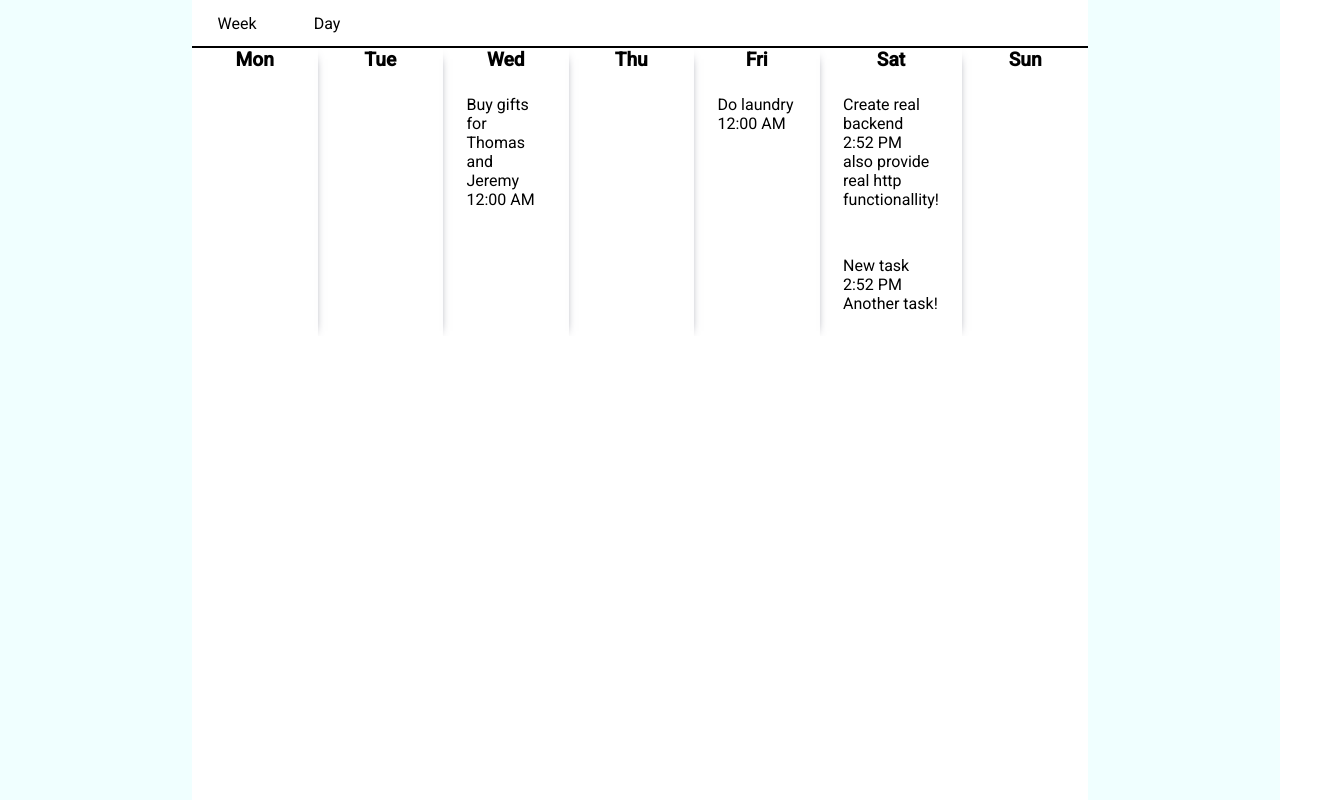
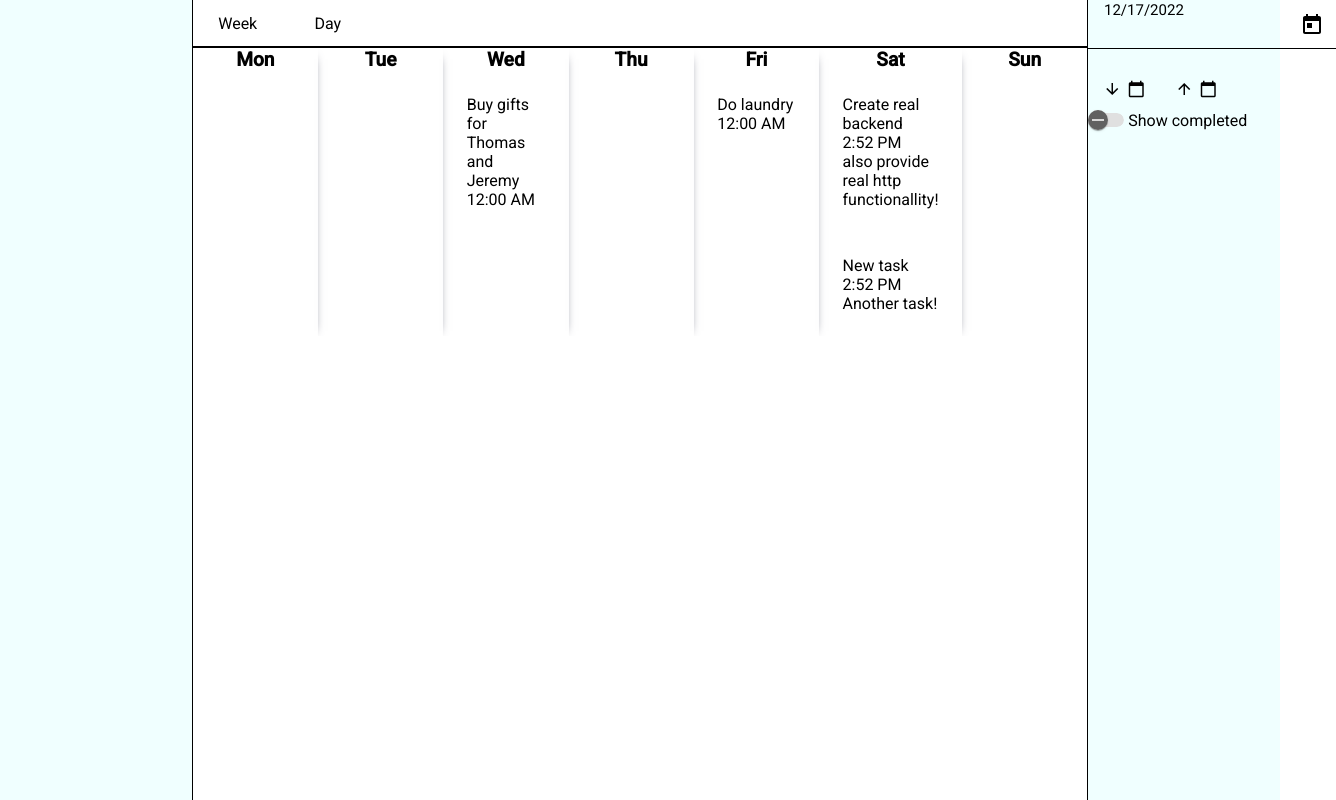
Before and after one commit to wwachowski/to-do-list, an Angular app: page /home in a window 1280 px wide. Shown: the whole page, 1336 px wide, since content can reach past the window. Built offline with nearby package versions, Linux system fonts and the light colour scheme.

Commit message:
feat: add config-bar component, create data flow between home and config-bar components, add snack bar (todo-form)

```diff
--- /dev/null
+++ b/src/app/components/config-bar/config-bar.component.css
@@ -0,0 +1,14 @@
+mat-button-toggle {
+    padding-top: 3%;
+    display: flex;
+    justify-content: center;
+    align-items: center;
+}
+
+mat-icon {
+    font-size: 18px;
+}
+
+mat-form-field {
+    font-size: 15px;
+}
--- /dev/null
+++ b/src/app/components/config-bar/config-bar.component.html
@@ -0,0 +1,20 @@
+<form [formGroup]="configForm">
+    <mat-form-field appearance="fill">
+        <input matInput [matDatepicker]="picker" formControlName="date" readonly>
+        <mat-datepicker-toggle matIconSuffix [for]="picker"></mat-datepicker-toggle>
+        <mat-datepicker #picker disabled="false"></mat-datepicker>
+    </mat-form-field>
+
+    <mat-button-toggle-group formControlName="sortOpt">
+        <mat-button-toggle value="asc">
+            <mat-icon>arrow_downward</mat-icon>
+            <mat-icon>calendar_today</mat-icon>
+        </mat-button-toggle>
+        <mat-button-toggle value="desc">
+            <mat-icon>arrow_upward</mat-icon>
+            <mat-icon>calendar_today</mat-icon>
+        </mat-button-toggle>
+    </mat-button-toggle-group>
+
+    <mat-slide-toggle formControlName="showDone">Show completed</mat-slide-toggle>
+</form>
--- /dev/null
+++ b/src/app/components/config-bar/config-bar.component.ts
@@ -0,0 +1,41 @@
+import { Component, Input, OnInit, OnDestroy } from '@angular/core';
+import { Output, EventEmitter } from '@angular/core';
+import { FormControl, FormGroup } from '@angular/forms';
+import { Subject, takeUntil } from 'rxjs';
+import { TodoViewConfig } from 'src/app/data/models/todoViewConfig';
+
+@Component({
+  selector: 'app-config-bar',
+  templateUrl: './config-bar.component.html',
+  styleUrls: ['./config-bar.component.css']
+})
+export class ConfigBarComponent implements OnInit, OnDestroy {
+  @Input() date!: Date;
+  @Output() newConfigEvent = new EventEmitter<TodoViewConfig>();
+  public configForm!: FormGroup;
+  private unsub$ = new Subject<void>();
+
+  ngOnInit(): void {
+    this.configForm = this.createForm();
+
+    this.configForm.valueChanges.pipe(
+      takeUntil(this.unsub$)
+    ).subscribe(newConfig => {
+      console.log(newConfig)
+      this.newConfigEvent.emit(newConfig);
+    });
+  }
+
+  ngOnDestroy(): void {
+    this.unsub$.next();
+    this.unsub$.complete();
+  }
+
+  private createForm(): FormGroup {
+    return this.configForm = new FormGroup({
+      date: new FormControl(this.date),
+      showDone: new FormControl(false),
+      sortOpt: new FormControl('asc')
+    });
+  }
+}
--- a/src/app/components/todo-form/todo-form.component.ts
+++ b/src/app/components/todo-form/todo-form.component.ts
@@ -1,6 +1,7 @@
 import { Component, Inject } from '@angular/core';
 import { Todo } from 'src/app/data/models/todo';
 import { MAT_DIALOG_DATA, MatDialogRef } from '@angular/material/dialog';
+import { MatSnackBar } from '@angular/material/snack-bar';
 import { FormControl, FormGroup, Validators } from '@angular/forms';
 
 @Component({
@@ -15,6 +16,7 @@ export class TodoFormComponent {
 
   constructor(
     private _dialogRef: MatDialogRef<TodoFormComponent>,
+    private _snackBar: MatSnackBar,
     @Inject(MAT_DIALOG_DATA) public todo: Todo
   ) { }
 
@@ -22,6 +24,7 @@ export class TodoFormComponent {
     this.submitted = true;
     if (this.todoForm.invalid) return;
     this._updateTodo();
+    this._snackBar.open('Todo has been successfully edited!', 'Okay', { duration: 2000 });
     this._dialogRef.close(this.todo);
   }
 
@@ -63,11 +66,7 @@ export class TodoFormComponent {
           Validators.pattern(/^(([0-9]{1})|([0-1]{1}[0-9]{1})|([2]{1}[0-3]{1}))(([:]{1})?)(([0-5]{1}[0-9]?)?)$/)
         ]
       }),
-      section: new FormControl(this.todo.section, {
-        validators: [
-          Validators.required
-        ]
-      })
+      section: new FormControl(this.todo.section, {})
     });
   }
 }
--- a/src/app/components/todos-week/todos-week.component.ts
+++ b/src/app/components/todos-week/todos-week.component.ts
@@ -2,7 +2,7 @@ import { Component, Input, OnDestroy, OnInit } from '@angular/core';
 import { Todo } from '../../data/models/todo';
 import { MatDialog } from '@angular/material/dialog';
 import { TodoFormComponent } from '../todo-form/todo-form.component';
-import { Subject, catchError, filter, of, pipe, takeUntil } from 'rxjs';
+import { Subject, catchError, filter, of, takeUntil } from 'rxjs';
 
 @Component({
   selector: 'app-todos-week',
--- /dev/null
+++ b/src/app/data/models/todoViewConfig.ts
@@ -0,0 +1,5 @@
+export interface TodoViewConfig {
+  sortOpt: 'asc' | 'desc',
+  showDone: boolean,
+  date: Date
+}
--- a/src/app/modules/home/home.component.css
+++ b/src/app/modules/home/home.component.css
@@ -6,8 +6,22 @@
     width: 15%;
     height: 100vh;
     background-color: azure;
+    position: relative;
+}
+
+.config-bar {
+    position: absolute;
 }
 
 .main {
+    position: relative;
     width: 70%;
 }
+
+.side-bar-left {
+    border-right: 1px solid black;
+}
+
+.side-bar-right {
+    border-left: 1px solid black;
+}
--- a/src/app/modules/home/home.component.html
+++ b/src/app/modules/home/home.component.html
@@ -8,5 +8,7 @@
             <mat-tab label="Day">Day content will be here.</mat-tab>
         </mat-tab-group>
     </div>
-    <div class="side-bar side-bar-left"></div>
+    <div class="side-bar side-bar-right">
+        <app-config-bar class="config-bar" [date]="rangeDate" (newConfigEvent)="setConfig($event)"></app-config-bar>
+    </div>
 </div>
--- a/src/app/modules/home/home.component.ts
+++ b/src/app/modules/home/home.component.ts
@@ -1,6 +1,7 @@
 import { Component, OnDestroy, OnInit } from '@angular/core';
 import { Observable, Subject, catchError, of, takeUntil } from 'rxjs';
 import { Todo } from 'src/app/data/models/todo';
+import { TodoViewConfig } from 'src/app/data/models/todoViewConfig';
 import { TodosService } from 'src/app/services/todos.service';
 
 @Component({
@@ -10,6 +11,7 @@ import { TodosService } from 'src/app/services/todos.service';
 })
 export class HomeComponent implements OnInit, OnDestroy {
   public todos!: Array<Todo>;
+  public rangeDate: Date = new Date();
   private data$!: Observable<Array<Todo>>;
   private unsub$ = new Subject<void>();
 
@@ -36,4 +38,9 @@ export class HomeComponent implements OnInit, OnDestroy {
       })
     ).subscribe(res => this.todos = res);
   }
+
+  public setConfig(config: TodoViewConfig): void {
+    console.log(config);
+    // TODO: Handle TodoViewConfig
+  }
 }
```
Also changed, not shown: src/app/materials/material/material.module.ts (+7 -1 lines), src/app/modules/home/home.module.ts (+8 -3 lines), 1 other file (tests, documents, lock files or other folders).
